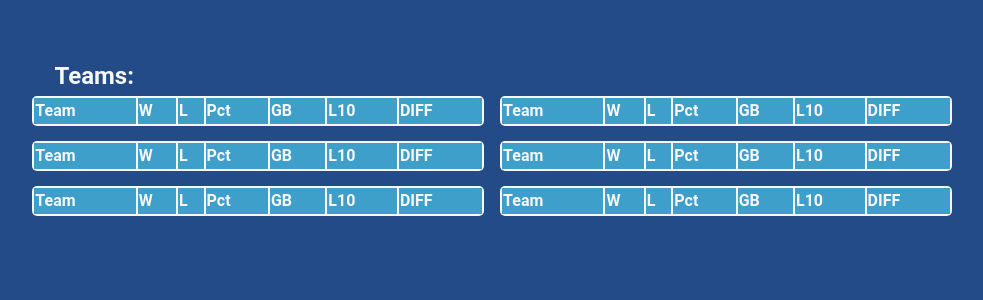
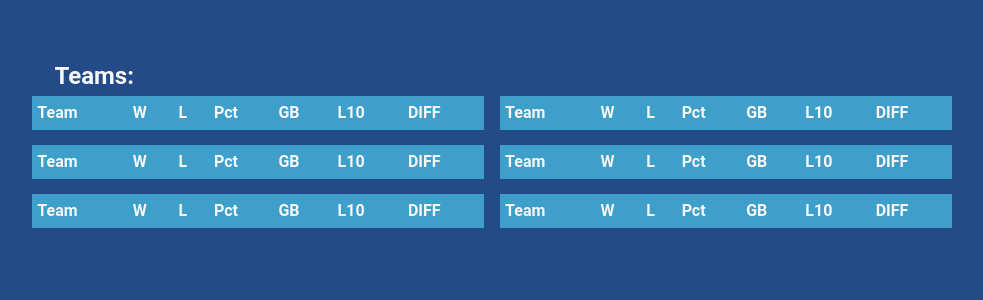
Before and after one commit to Lvcky-gg/stats_app, a Django app: page / in a window 1280 px wide. Shown: the part 86-386 px from the top of the page, without its empty margins (148-1131 px from the left). Run offline with Django 4.2, Linux system fonts and the light colour scheme; lists and menus that the app fills with data are empty.

Commit message:
initialized css for tables on home

```diff
--- a/app/api/static/css/home.css
+++ b/app/api/static/css/home.css
@@ -13,16 +13,38 @@ body {
 h1, h2, h3, h4, h5, h6, th {
     color:#F7F7F7;
 }
+thead {
+    background-color: #1F437B;
+    border-radius: 5px 5px 0px 0px;
+}
 th {
     background-color: #3E9FCA;
+    padding:5px;
+
 }
+td {
+    padding:5px;
+    width:fit-content;
+    margin:auto;
+
+}
+
 table {
-    background-color:#F7F7F7;
+    background-color: #3E9FCA;
     width:49%;
     border-radius: 5px;
+    border-collapse: collapse;
+
+
+}
+tr:nth-child(odd) {
+    background-color:#F7F7F7;
 }
 tr:nth-child(even) {
     background-color: lightgray;
+}
+tr:nth-last-child() {
+    border-radius: 0px 0px 5px 5px;
 }
 #header {
     background-color: #1F437B;
```
